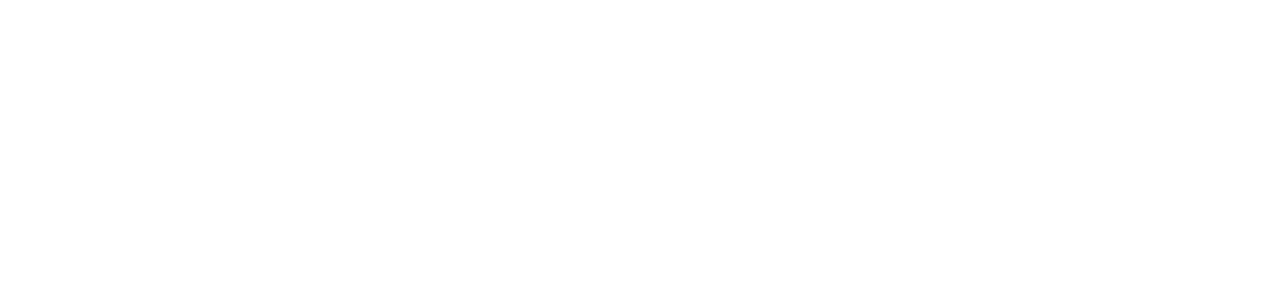
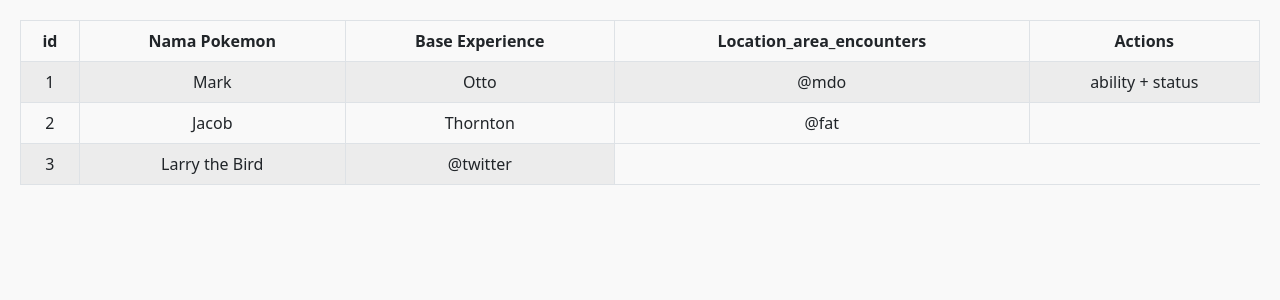
Before and after one commit to kenhardika/PokeAPI, a React (Create React App) app in the folder poke-api/: page / in a window 1280 px wide. Shown: the top 300 px of the page. Built offline with nearby package versions, Linux system fonts and the light colour scheme.

Commit message:
initial dev config

```diff
--- a/poke-api/package.json
+++ b/poke-api/package.json
@@ -6,7 +6,9 @@
     "@testing-library/jest-dom": "^5.16.5",
     "@testing-library/react": "^13.4.0",
     "@testing-library/user-event": "^13.5.0",
+    "bootstrap": "^5.2.2",
     "react": "^18.2.0",
+    "react-bootstrap": "^2.5.0",
     "react-dom": "^18.2.0",
     "react-scripts": "5.0.1",
     "web-vitals": "^2.1.4"
@@ -34,5 +36,9 @@
       "last 1 firefox version",
       "last 1 safari version"
     ]
+  },
+  "devDependencies": {
+    "axios": "^1.1.3",
+    "sass": "^1.55.0"
   }
 }
--- a/poke-api/src/App.css
+++ /dev/null
@@ -1,6 +0,0 @@
-*{
-  margin: 0;
-}
-.App {
-  text-align: center;
-}
--- a/poke-api/src/App.js
+++ b/poke-api/src/App.js
@@ -1,8 +1,12 @@
-import './App.css';
+import './App.scss';
+import TableNavigation from './TableNavigation';
+import Tablepokedex from './Tablepokedex';
 
 function App() {
   return (
     <div className="App">
+      <Tablepokedex/>
+      <TableNavigation/>
     </div>
   );
 }
--- /dev/null
+++ b/poke-api/src/App.scss
@@ -0,0 +1,17 @@
+@import "~bootstrap/scss/bootstrap";
+
+*{
+  margin: 0;
+  background-color: rgb(249, 249, 249);
+
+}
+.App {
+  text-align: center;
+}
+
+.tablePokedex{
+  display: flex;
+  align-items: center;
+  justify-content: center;
+  padding: 20px;
+}
--- /dev/null
+++ b/poke-api/src/TableNavigation.js
@@ -0,0 +1,11 @@
+import React from 'react';
+
+function TableNavigation(props) {
+    return (
+        <div className='tableNavigation'>
+
+        </div>
+    );
+}
+
+export default TableNavigation;
--- /dev/null
+++ b/poke-api/src/Tablepokedex.js
@@ -0,0 +1,42 @@
+import React from 'react';
+import Table from 'react-bootstrap/esm/Table';
+function Tablepokedex(props) {
+    return (
+        <div className='tablePokedex'>
+        <Table striped bordered hover>
+          <thead>
+            <tr>
+              <th>id</th>
+              <th>Nama Pokemon</th>
+              <th>Base Experience</th>
+              <th>Location_area_encounters</th>
+              <th>Actions</th>
+
+            </tr>
+          </thead>
+          <tbody>
+            <tr>
+              <td>1</td>
+              <td>Mark</td>
+              <td>Otto</td>
+              <td>@mdo</td>
+              <td> ability + status </td>
+            </tr>
+            <tr>
+              <td>2</td>
+              <td>Jacob</td>
+              <td>Thornton</td>
+              <td>@fat</td>
+            </tr>
+            <tr>
+              <td>3</td>
+              <td >Larry the Bird</td>
+              <td>@twitter</td>
+            </tr>
+          </tbody>
+        </Table>
+        </div>
+    );
+}
+
+export default Tablepokedex;
```
Also changed, not shown: poke-api/src/utils/fetchDataPokemon.js (added, +12 -0 lines), 1 other file (tests, documents, lock files or other folders).
